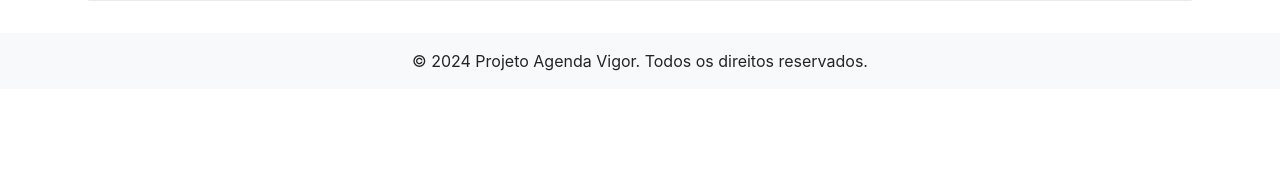
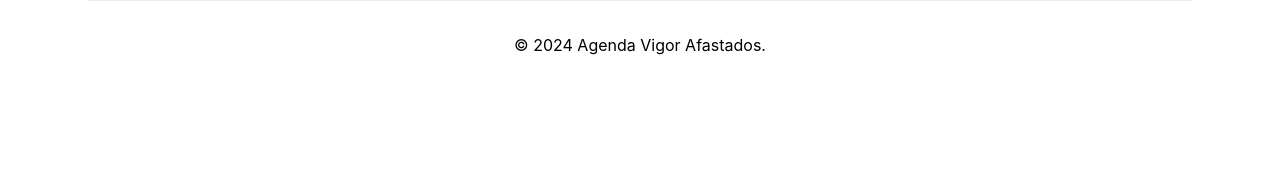
Before and after one commit to skmeme/afastados, a Flask app: page / in a window 1280 px wide. Shown: the part 589-764 px from the top of the page. Run offline with Flask 3, Linux system fonts and the light colour scheme; some libraries are stand-ins or nearby versions.

Commit message:
Versão final

```diff
--- a/templates/index.html
+++ b/templates/index.html
@@ -8,14 +8,10 @@
     <style>
         /* Estilos para o rodapé */
         .footer {
-            position: fixed;
-            bottom: 0;
-            left: 0;
-            width: 100%;
-            background-color: #333;
-            color: #fff;
+            color: #000;
             text-align: center;
-            padding: 10px 0; /* Adapte o padding conforme necessário */
+            margin-top: auto;
+            vertical-align: bottom;
         }
     </style>
 </head>
@@ -68,10 +64,8 @@
     </div>
 
 <!-- Rodapé -->
-<footer class="bg-light text-center text-lg-start">
-    <div class="text-center p-3">
-        © 2024 Projeto Agenda Vigor. Todos os direitos reservados.
-    </div>
+<footer class="footer">
+    © 2024 Agenda Vigor Afastados.
 </footer>
 
 <script src="https://ajax.googleapis.com/ajax/libs/jquery/3.6.0/jquery.min.js"></script>
--- a/templates/login.html
+++ b/templates/login.html
@@ -32,5 +32,9 @@
     .card {
         background: rgba(255, 255, 255, 0.8);
     }
+
 </style>
+
+
+
 {% endblock %}
```
Also changed, not shown: templates/base.html (+5 -7 lines).
